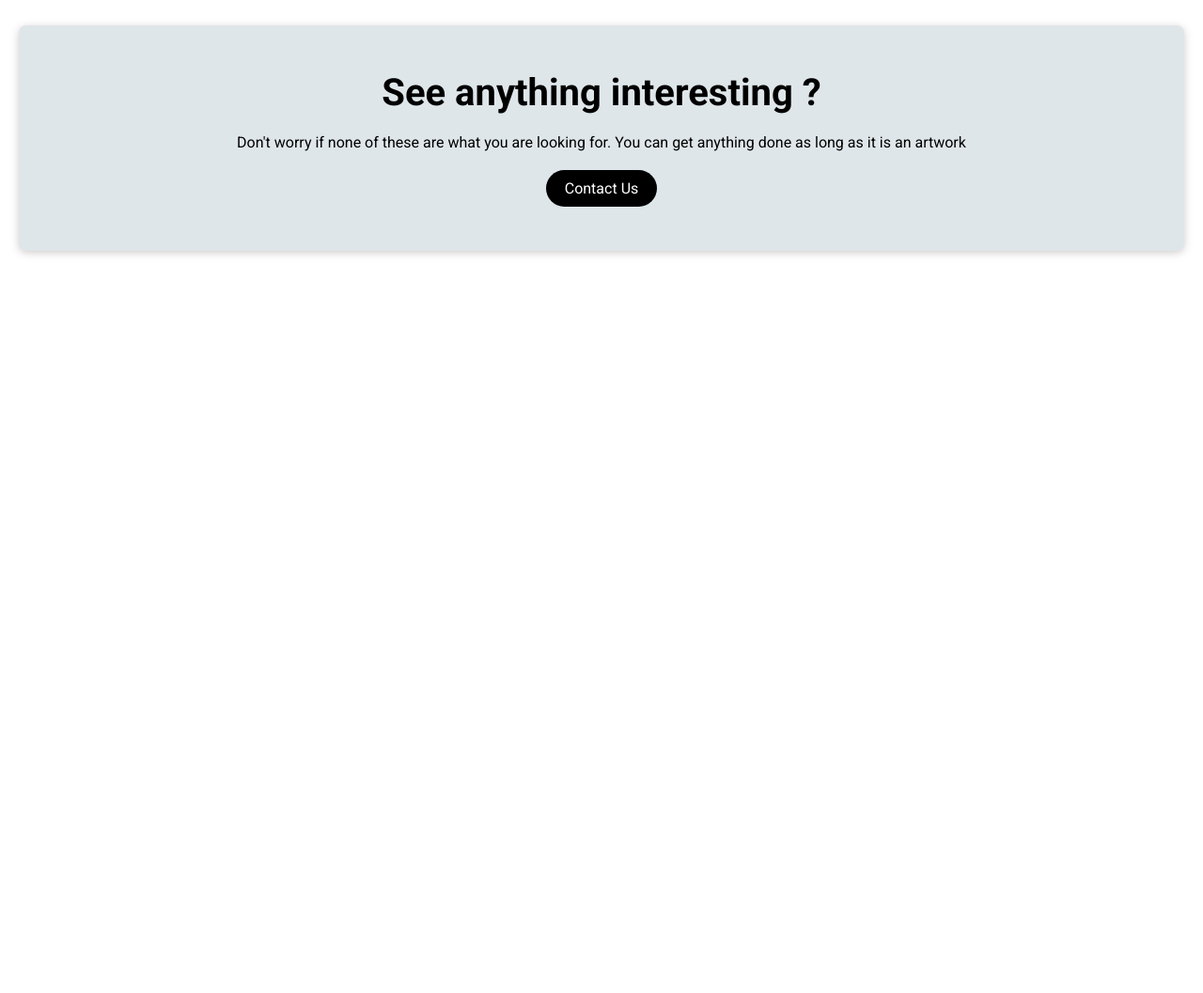
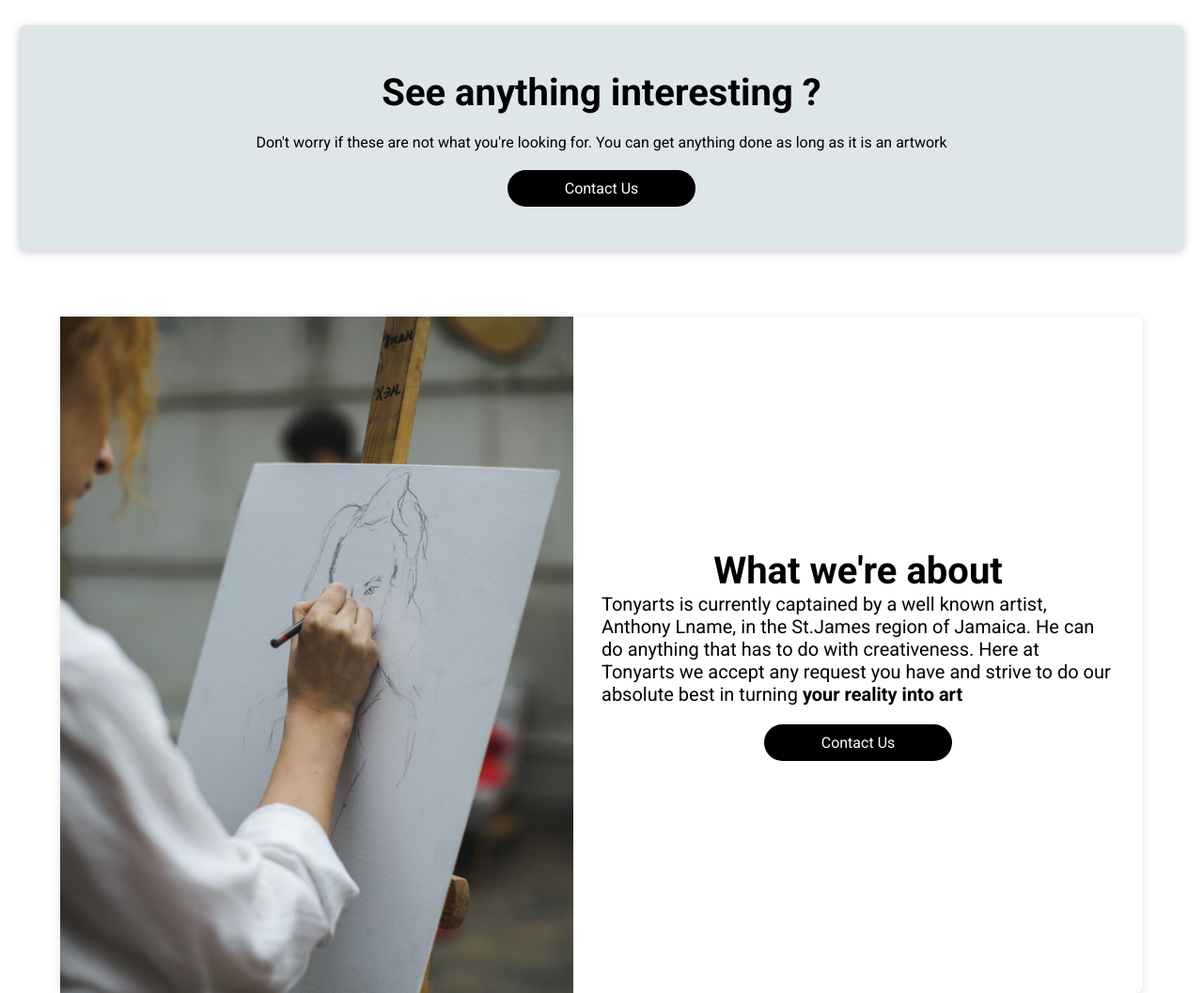
Before and after one commit to winnie-webb/tonyarts, a Gatsby site: page / in a window 1280 px wide. Shown: the part 1714-2771 px from the top of the page at 94% size. Before the commit the page ends 2001 px from the top, so only its background shows below. Built offline with nearby package versions, Linux system fonts and the light colour scheme; Gatsby itself is replaced by a stand-in of ours.

Commit message:
Added about us section

```diff
--- a/src/pages/index.js
+++ b/src/pages/index.js
@@ -49,10 +49,24 @@ const HomePage = () => {
                 See anything interesting ?
               </h2>
               <p>
-                Don't worry if none of these are what you are looking for. You
-                can get anything done as long as it is an artwork
+                Don't worry if these are not what you're looking for. You can
+                get anything done as long as it is an artwork
               </p>
               <div className="artwork__askBtn btn">Contact Us</div>
+            </div>
+          </section>
+          <section className="about-us">
+            <div className="about-us__imageWrapper"></div>
+            <div className="about-us__contentWrapper">
+              <h2 className="about-us__heading">What we're about</h2>
+              <p className="about-us__content">
+                Tonyarts is currently captained by a well known artist, Anthony
+                Lname, in the St.James region of Jamaica. He can do anything
+                that has to do with creativeness. Here at Tonyarts we accept any
+                request you have and strive to do our absolute best in turning{" "}
+                <b>your reality into art</b>
+              </p>
+              <div className="about-us__btn btn">Contact Us</div>
             </div>
           </section>
         </article>
--- a/src/sass/pages/index.scss
+++ b/src/sass/pages/index.scss
@@ -25,7 +25,7 @@
   box-shadow: rgba(99, 99, 99, 0.2) 0px 2px 8px 0px;
   animation: fade-in 0.7s;
   &__imageWrapper {
-    width: 50%;
+    flex: 1;
     @include backgroundImageDefault(url("../../images/hero.jpg"));
   }
 
@@ -35,7 +35,7 @@
   &__contentWrapper {
     font-size: 2rem;
     padding: 1rem;
-    width: 50%;
+    flex: 1;
     padding-top: 2rem;
     @include center-verticalFlex;
   }
@@ -56,7 +56,7 @@
   }
   &__imageWrapper {
     transition: box-shadow 0.4s;
-    cursor: pointer;
+    border-radius: 0.8rem;
     padding: 1rem;
     height: 35rem;
     &:hover {
@@ -78,6 +78,8 @@
   }
   &Btn {
     margin-top: 2rem;
+    width: 20rem;
+    text-align: center;
   }
 }
 .artwork-view {
@@ -90,3 +92,35 @@
     height: 100%;
   }
 }
+.about-us {
+  width: 90%;
+  margin: auto;
+  border-radius: 0.8rem;
+  margin-top: 5rem;
+  height: 90vh;
+  display: flex;
+  box-shadow: rgba(99, 99, 99, 0.2) 0px 2px 8px 0px;
+
+  &__imageWrapper {
+    height: 100%;
+    flex: 1;
+    @include backgroundImageDefault(url("../../images/aboutus.jpg"));
+  }
+  &__heading {
+    font-size: 4rem;
+  }
+  &__contentWrapper {
+    @include center-verticalFlex;
+    padding: 3rem;
+    flex: 1;
+  }
+  &__content {
+    line-height: 2.4rem;
+    font-size: 2rem;
+  }
+  &__btn {
+    margin-top: 2rem;
+    width: 20rem;
+    text-align: center;
+  }
+}
```
Also changed, not shown: src/images/aboutus.jpg (added).
